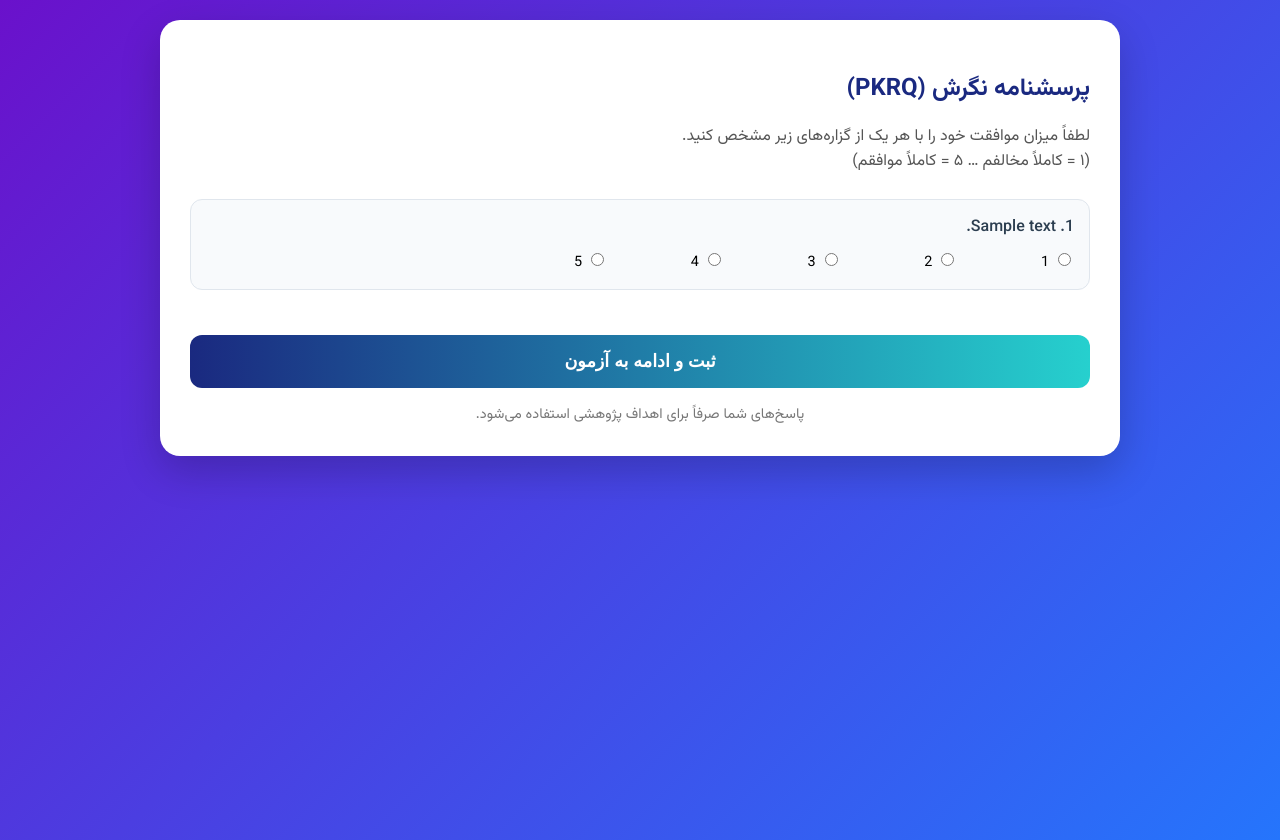
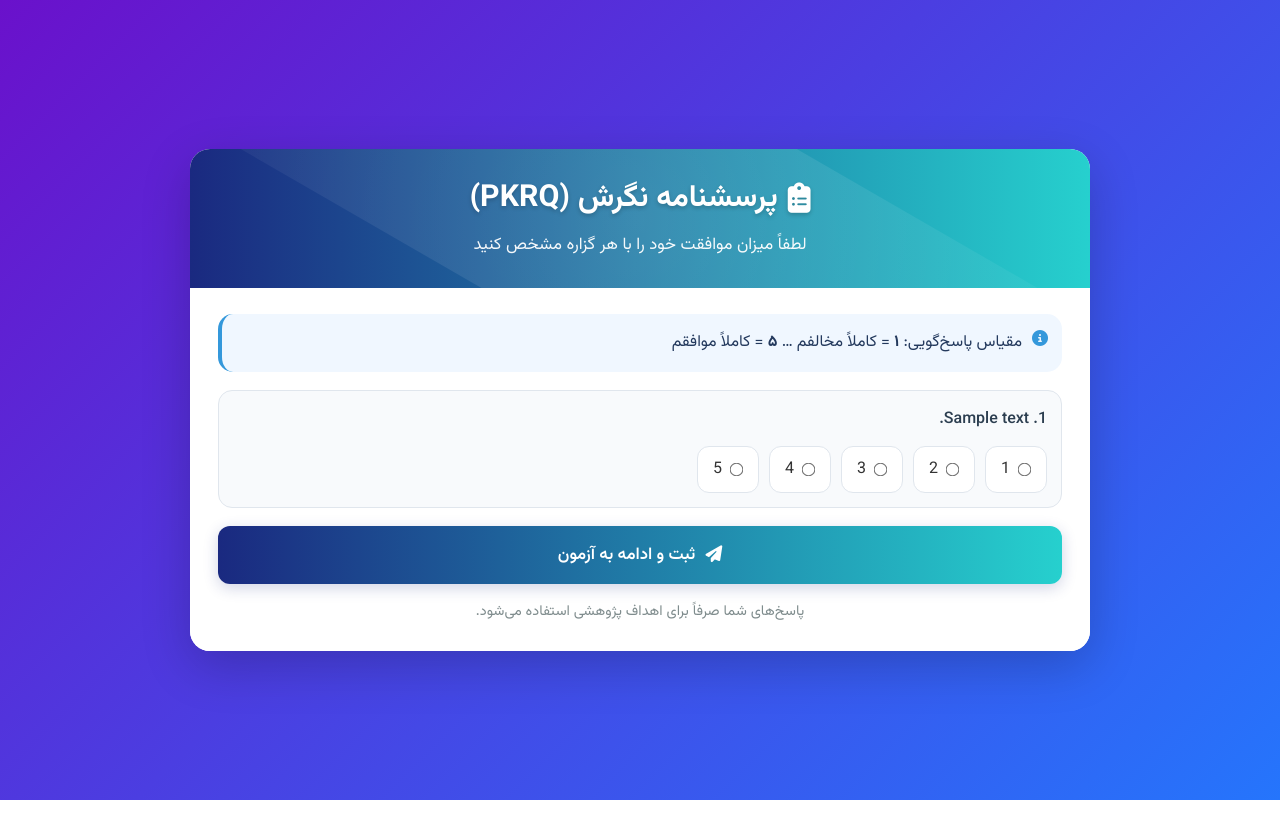
Before and after one commit to mojtabaalmasi/adaptive_test, a Flask app: template templates/pkrq.html in a window 1280 px wide. After the commit the page ends 800 px from the top, so only its background shows below. Run offline with Flask 3, Linux system fonts and the light colour scheme; the template is opened without the code that fills it: most values are stand-ins (such as "Sample title", 1, 10 or a date in 2020); parts of the project's set-up code (start-up, migrations or seed data) failed here and were passed over; some libraries are stand-ins or nearby versions.

Commit message:
Update pkrq.html

```diff
--- a/templates/pkrq.html
+++ b/templates/pkrq.html
@@ -6,131 +6,250 @@
   <title>پرسشنامه نگرش (PKRQ)</title>
 
   <link href="https://fonts.googleapis.com/css2?family=Vazirmatn:wght@300;400;500;600;700&display=swap" rel="stylesheet">
+  <link rel="stylesheet" href="https://cdnjs.cloudflare.com/ajax/libs/font-awesome/6.4.0/css/all.min.css">
 
   <style>
-        body {
-            margin: 0;
-            padding: 20px;
-            font-family: 'Vazirmatn', sans-serif;
-            background: linear-gradient(135deg, #6a11cb 0%, #2575fc 100%);
-            min-height: 100vh;
+    *{
+      margin:0;
+      padding:0;
+      box-sizing:border-box;
+      font-family:'Vazirmatn','Vazir',sans-serif;
     }
 
-        .container {
-            max-width: 900px;
-            margin: auto;
-            background: #fff;
-            border-radius: 20px;
-            box-shadow: 0 15px 40px rgba(0,0,0,0.2);
-            padding: 30px;
+    body{
+      background: linear-gradient(135deg, #6a11cb 0%, #2575fc 100%);
+      color:#333;
+      min-height:100vh;
+      padding:20px;
+      display:flex;
+      justify-content:center;
+      align-items:center;
     }
 
-        h2 {
-            color: #1a2980;
-            margin-bottom: 10px;
+    .container{
+      width:100%;
+      max-width:900px;
+      background:#fff;
+      border-radius:20px;
+      overflow:hidden;
+      box-shadow:0 15px 50px rgba(0,0,0,0.2);
+      animation: fadeIn .8s ease;
     }
 
-        .subtitle {
-            color: #555;
-            margin-bottom: 25px;
+    .header{
+      background: linear-gradient(90deg, #1a2980 0%, #26d0ce 100%);
+      color:#fff;
+      padding:26px 28px;
+      text-align:center;
+      position:relative;
+      overflow:hidden;
     }
 
-        .item {
-            border: 1px solid #e0e6ed;
-            border-radius: 12px;
-            padding: 15px;
-            margin-bottom: 15px;
-            background: #f8fafc;
+    .header::before{
+      content:"";
+      position:absolute;
+      top:-50%;
+      left:-50%;
+      width:200%;
+      height:200%;
+      background: radial-gradient(circle, rgba(255,255,255,0.12) 0%, rgba(255,255,255,0) 70%);
+      transform: rotate(30deg);
     }
 
-        .item-text {
-            margin-bottom: 10px;
-            font-weight: 500;
-            color: #2c3e50;
+    .header h2{
+      font-size:1.9rem;
+      margin-bottom:8px;
+      position:relative;
+      z-index:2;
+      text-shadow:0 2px 4px rgba(0,0,0,0.2);
+      display:flex;
+      align-items:center;
+      justify-content:center;
+      gap:10px;
+      flex-wrap:wrap;
     }
 
-        .scale {
-            display: flex;
-            justify-content: space-between;
-            max-width: 500px;
+    .header p{
+      font-size:1.05rem;
+      opacity:.95;
+      position:relative;
+      z-index:2;
+      line-height:1.9;
     }
 
-        .scale label {
-            font-size: 0.9rem;
-            cursor: pointer;
+    .content{
+      padding:26px 28px;
+      background:#fff;
     }
 
-        .scale input {
-            margin-left: 5px;
+    .hint{
+      background:#f0f7ff;
+      border-radius:15px;
+      padding:14px 14px;
+      border-left:4px solid #3498db;
+      color:#23395d;
+      display:flex;
+      gap:10px;
+      align-items:flex-start;
+      line-height:1.9;
+      margin-bottom:18px;
     }
 
-        button {
-            margin-top: 30px;
-            width: 100%;
-            padding: 16px;
-            font-size: 1.1rem;
-            font-weight: 600;
-            border: none;
-            border-radius: 12px;
-            color: #fff;
-            cursor: pointer;
-            background: linear-gradient(90deg, #1a2980 0%, #26d0ce 100%);
+    .hint i{
+      color:#3498db;
+      margin-top:2px;
     }
 
-        button:hover {
-            opacity: 0.95;
+    .item{
+      border:1px solid #e0e6ed;
+      border-radius:14px;
+      padding:14px 14px;
+      margin-bottom:12px;
+      background:#f8fafc;
     }
 
-        .footer-note {
-            margin-top: 15px;
-            font-size: 0.9rem;
-            color: #777;
-            text-align: center;
+    .item-text{
+      margin-bottom:10px;
+      font-weight:500;
+      color:#2c3e50;
+      line-height:1.9;
+      font-size:1rem;
+    }
+
+    .scale{
+      display:flex;
+      flex-wrap:wrap;
+      gap:10px;
+      align-items:center;
+    }
+
+    /* گزینه‌ها به شکل چیپ، نزدیک به UX صفحات دیگر */
+    .opt{
+      display:flex;
+      align-items:center;
+      gap:8px;
+      background:#fff;
+      border:1px solid #e0e6ed;
+      border-radius:12px;
+      padding:10px 12px;
+      cursor:pointer;
+      transition: all .2s ease;
+      user-select:none;
+      min-width:62px;
+      justify-content:center;
+    }
+
+    .opt:hover{
+      transform: translateY(-1px);
+      box-shadow: 0 6px 16px rgba(0,0,0,0.06);
+      border-color:#cfe2ff;
+    }
+
+    .opt input{
+      accent-color:#3498db;
+      transform: scale(1.05);
+    }
+
+    .actions{
+      margin-top:18px;
+    }
+
+    button{
+      background: linear-gradient(90deg, #1a2980 0%, #26d0ce 100%);
+      color:#fff;
+      border:none;
+      padding:16px;
+      font-size:1.05rem;
+      font-weight:600;
+      border-radius:12px;
+      cursor:pointer;
+      transition: all .3s ease;
+      display:flex;
+      align-items:center;
+      justify-content:center;
+      gap:10px;
+      width:100%;
+      box-shadow:0 4px 15px rgba(26, 41, 128, 0.2);
+    }
+
+    button:hover{
+      transform: translateY(-3px);
+      box-shadow:0 7px 20px rgba(26, 41, 128, 0.3);
+    }
+
+    .footer-note{
+      text-align:center;
+      margin-top:14px;
+      color:#7f8c8d;
+      font-size:0.9rem;
+      line-height:1.9;
+    }
+
+    @keyframes fadeIn{
+      from{ opacity:0; transform: translateY(20px); }
+      to{ opacity:1; transform: translateY(0); }
+    }
+
+    @media (max-width: 768px){
+      .header h2{ font-size:1.6rem; }
+      .content{ padding:20px; }
+      .opt{ min-width:56px; }
+    }
+
+    @media (max-width: 480px){
+      body{ padding:10px; }
+      .container{ border-radius:15px; }
+      .header{ padding:20px; }
+      .header h2{ font-size:1.35rem; }
     }
   </style>
 </head>
+
 <body>
+  <div class="container">
 
-<div class="container">
-    <h2>پرسشنامه نگرش (PKRQ)</h2>
-    <p class="subtitle">
-        لطفاً میزان موافقت خود را با هر یک از گزاره‌های زیر مشخص کنید.
-        <br>
-        (۱ = کاملاً مخالفم … ۵ = کاملاً موافقم)
-    </p>
+    <div class="header">
+      <h2><i class="fas fa-clipboard-list"></i> پرسشنامه نگرش (PKRQ)</h2>
+      <p>لطفاً میزان موافقت خود را با هر گزاره مشخص کنید</p>
+    </div>
+
+    <div class="content">
+      <div class="hint">
+        <i class="fas fa-circle-info"></i>
+        <div>
+          مقیاس پاسخ‌گویی: <strong>۱</strong> = کاملاً مخالفم … <strong>۵</strong> = کاملاً موافقم
+        </div>
+      </div>
 
       <form method="POST" action="{{ url_for('attitude', mode=mode) }}">
-
         {% for item in items %}
           <div class="item">
-            <div class="item-text">
-                {{ loop.index }}. {{ item.text }}
-            </div>
+            <div class="item-text">{{ loop.index }}. {{ item.text }}</div>
 
-            <div class="scale">
+            <div class="scale" role="radiogroup" aria-label="item_{{ item.id }}">
               {% for v in [1,2,3,4,5] %}
-                <label>
-                    <input type="radio"
-                           name="item_{{ item.id }}"
-                           value="{{ v }}"
-                           required>
-                    {{ v }}
+                <label class="opt">
+                  <input type="radio" name="item_{{ item.id }}" value="{{ v }}" required>
+                  <span>{{ v }}</span>
                 </label>
               {% endfor %}
             </div>
           </div>
         {% endfor %}
 
+        <div class="actions">
           <button type="submit">
+            <i class="fas fa-paper-plane"></i>
             ثبت و ادامه به آزمون
           </button>
 
           <div class="footer-note">
             پاسخ‌های شما صرفاً برای اهداف پژوهشی استفاده می‌شود.
           </div>
-
+        </div>
       </form>
     </div>
 
+  </div>
 </body>
 </html>
```
Lines whose indentation alone changed are shown as unchanged.
